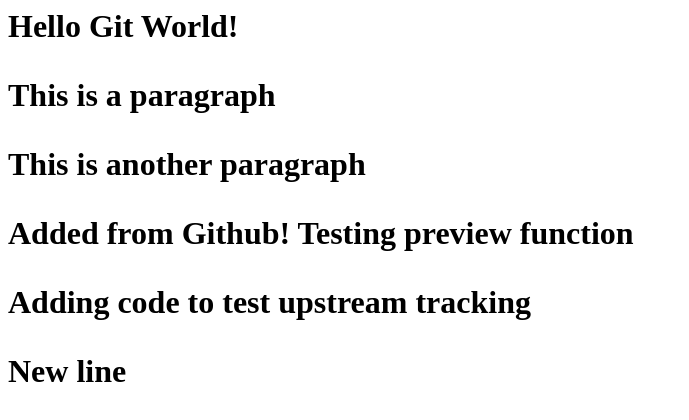
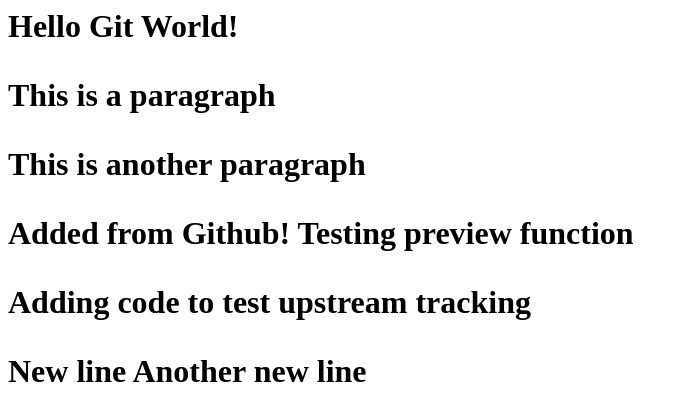
Before and after one commit to davengle/GitGitHubMastery, a plain HTML site: page index.html in a window 1280 px wide. Shown: the whole page, without its empty margins (0-689 px from the left). Drawn offline with Linux system fonts and the light colour scheme.

Commit message:
Another new line

```diff
--- a/index.html
+++ b/index.html
@@ -10,4 +10,5 @@
     <p>Added from Github! Testing preview function</p>
     <p>Adding code to test upstream tracking</p>
     New line
+    Another new line
 </div>
```
